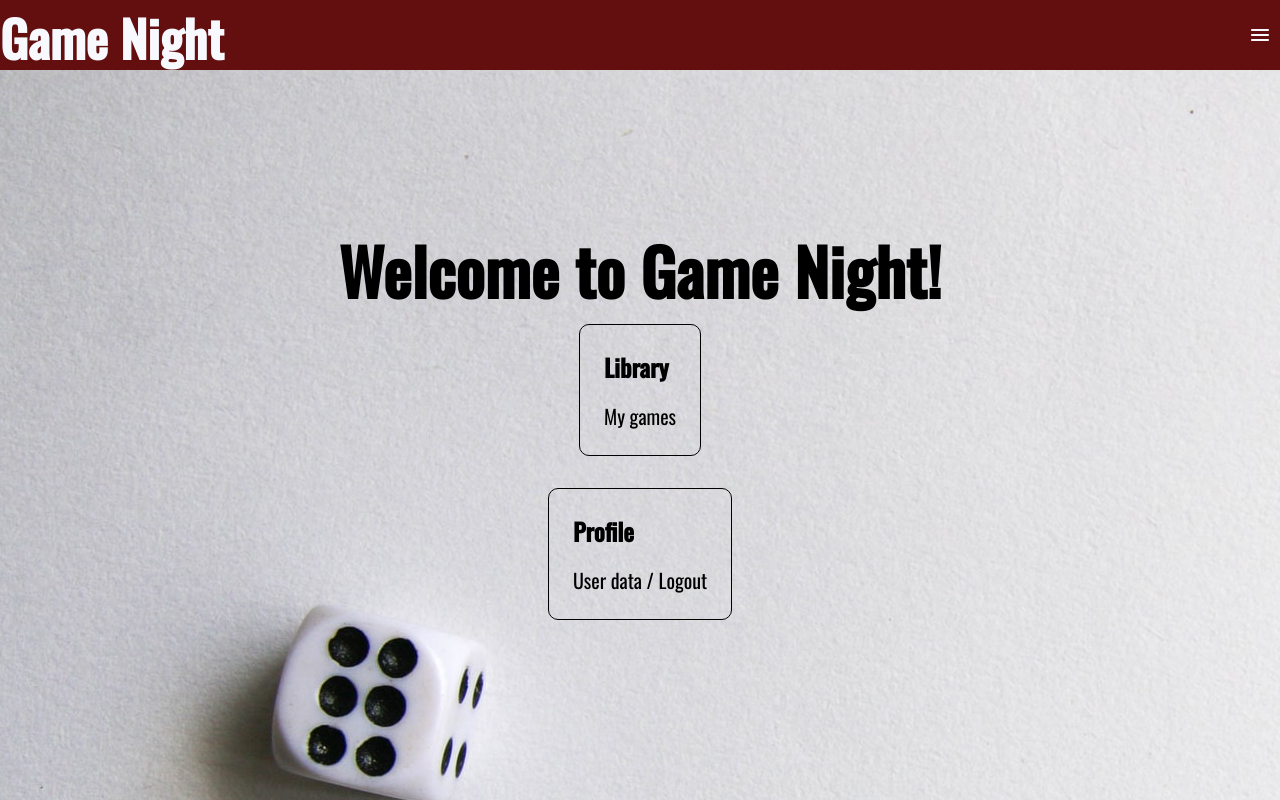
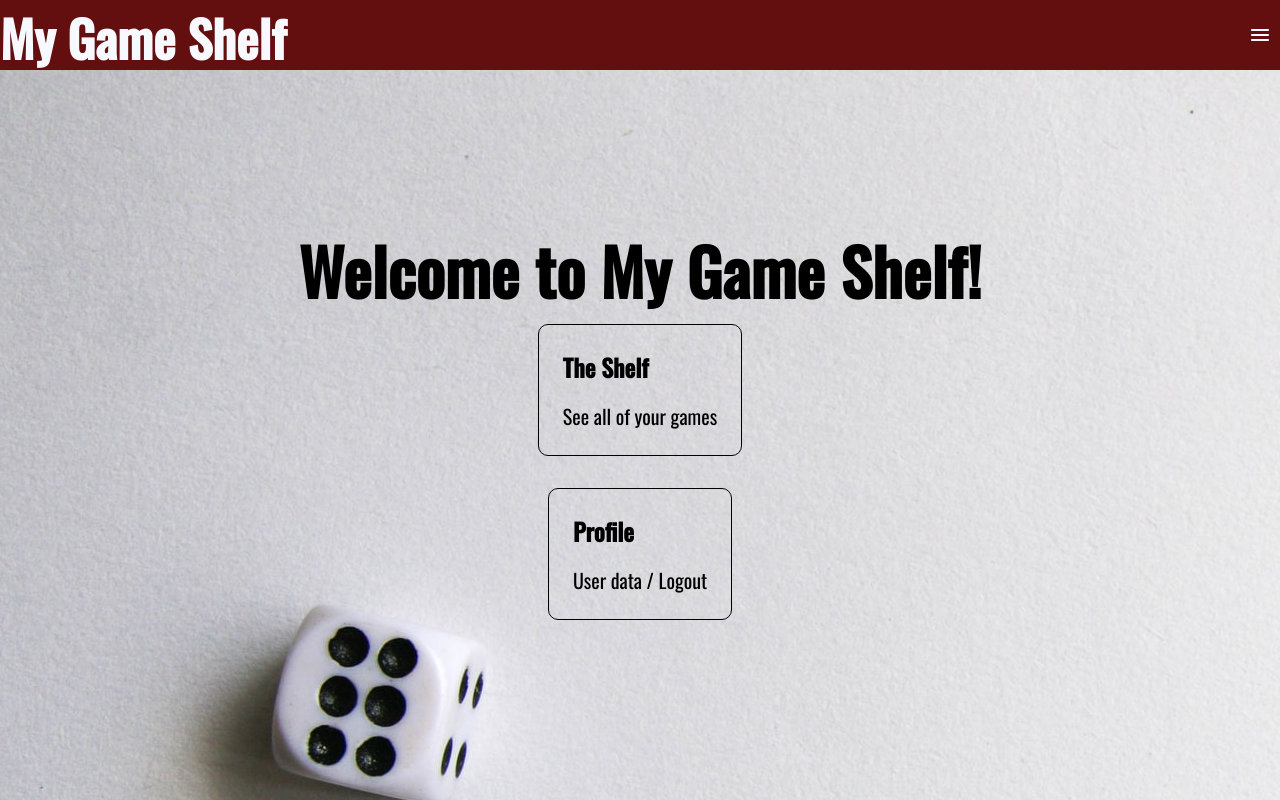
Before and after one commit to dprejs/GameNight, a Next.js app: page / in a window 1280 px wide. Built offline with nearby package versions, Linux system fonts and the light colour scheme; no server answers; sample sign-in values are in the browser's storage.

Commit message:
code/css clean up

```diff
--- a/components/gameCard.tsx
+++ b/components/gameCard.tsx
@@ -123,10 +123,10 @@ const GameCard: FC<any> = (props) => {
               Published {game.year_published}
             </div>
             <span className="game-links">
-              <a href={game.official_url} target="_blank">
+              <a className="link" href={game.official_url} target="_blank">
                 Official Game Website
               </a>
-              <a href={game.rules_url} target="_blank">
+              <a className="link" href={game.rules_url} target="_blank">
                 Game Rule Book
               </a>
             </span>
--- a/database/db.ts
+++ b/database/db.ts
@@ -1,8 +1,6 @@
 import { Client } from 'pg';
 const db = new Client({
   database: 'gamenight',
-  user: 'dprejs',
-  password: 'ultimate7000',
 });
 console.log('connecting to db')
 db.connect((err) => {
--- a/pages/_app.tsx
+++ b/pages/_app.tsx
@@ -56,7 +56,7 @@ function MyApp({ Component, pageProps }) {
         </Head>
         <div className="banner">
           <Link href='/'>
-            <h1 className="Title">Game Night</h1>
+            <h1 className="Title">My Game Shelf</h1>
           </Link>
 
           {loggedIn ? <><Tooltip title="open menu">
--- a/pages/index.tsx
+++ b/pages/index.tsx
@@ -23,13 +23,13 @@ export default function Home() {
 
       <main className={styles.main}>
         <h1 className={styles.title}>
-          Welcome to Game Night!
+          Welcome to My Game Shelf!
         </h1>
         {user ? <><div className={styles.grid}>
           <Link href="/library">
             <div className={styles.card}>
-              <h2>Library</h2>
-              <p>My games</p>
+              <h2>The Shelf</h2>
+              <p>See all of your games</p>
             </div>
           </Link>
         </div>
--- a/styles/library.css
+++ b/styles/library.css
@@ -203,6 +203,10 @@
   align-items: center;
 }
 
+.upperRight {
+  align-self: end;
+}
+
 .search-header {
   width: 75%;
   display: flex;
```
Also changed, not shown: pages/library.tsx (+24 -12 lines), 1 other file (tests, documents, lock files or other folders).
